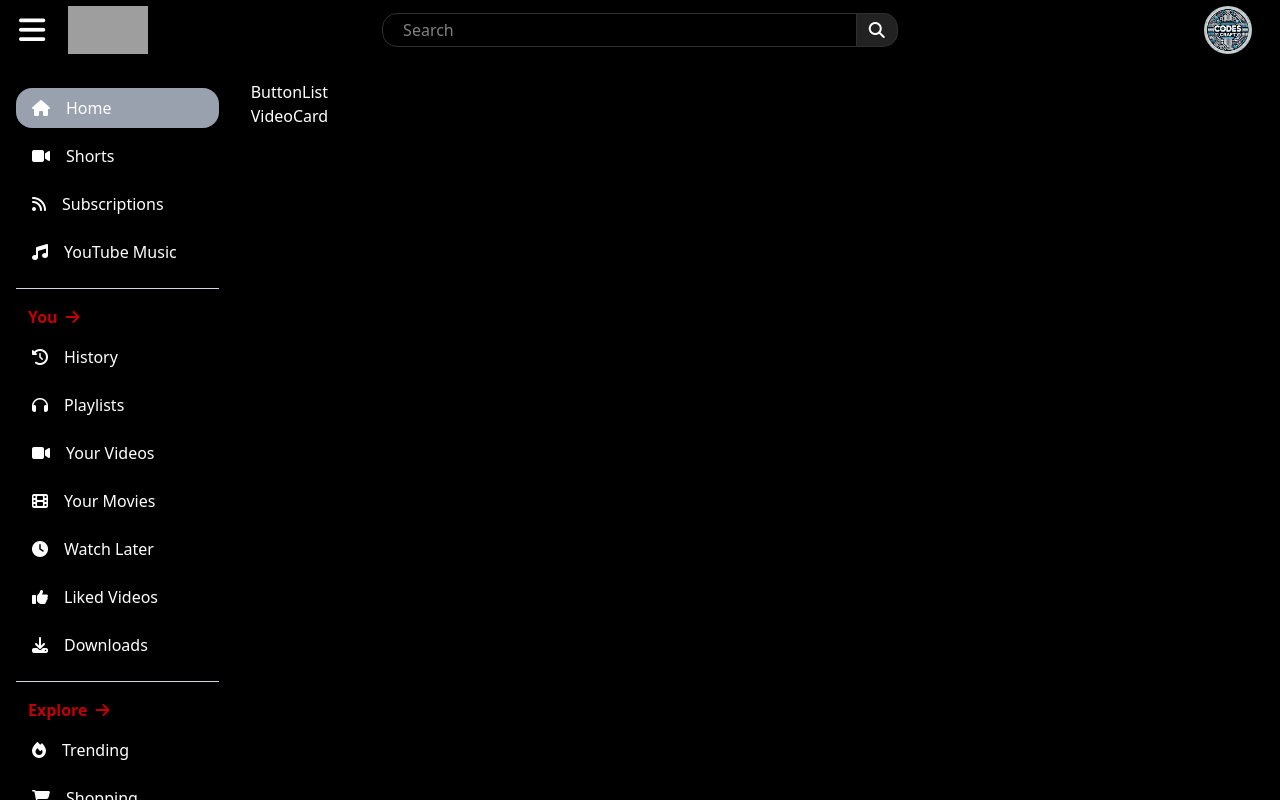
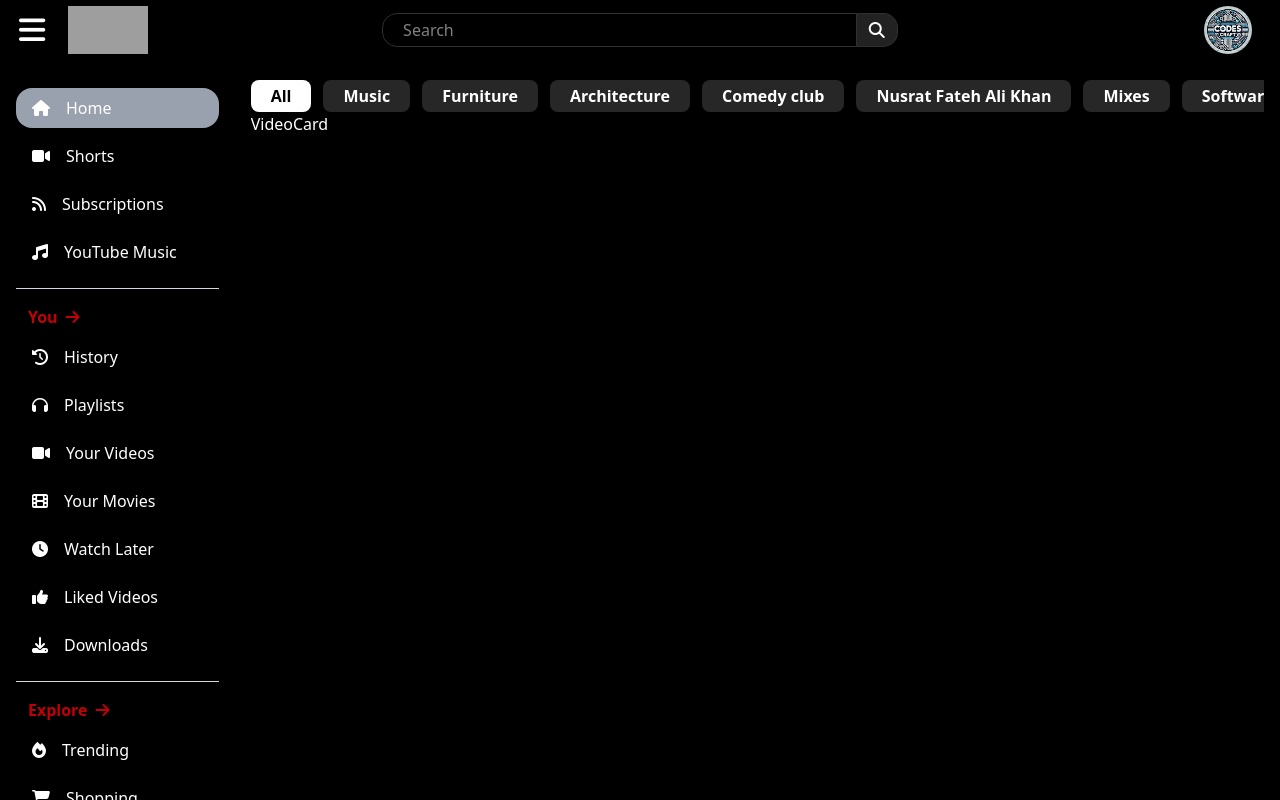
Before and after one commit to sho4516/my-Youtube, a React (Vite) app: page / in a window 1280 px wide. Built offline with nearby package versions, Linux system fonts and the light colour scheme; grey boxes are pictures that could not be loaded.

Commit message:
buttons added

```diff
--- /dev/null
+++ b/src/components/Button.jsx
@@ -0,0 +1,16 @@
+import React from "react";
+
+const Button = ({ name, selected, onClick }) => {
+  return (
+    <button
+      className={`bg-[#272727] px-5 py-1 rounded-lg cursor-pointer hover:bg-[#3f3f3f] transition w-auto font-extrabold ${
+        name === selected ? "bg-white text-black hover:bg-white" : ""
+      }`}
+      onClick={() => onClick(name)}
+    >
+      {name}
+    </button>
+  );
+};
+
+export default Button;
--- a/src/components/ButtonList.jsx
+++ b/src/components/ButtonList.jsx
@@ -1,9 +1,43 @@
-import React from 'react'
+import React, { useState } from "react";
+import Button from "./Button";
+
+const buttons = [
+  "All",
+  "Music",
+  "Furniture",
+  "Architecture",
+  "Comedy club",
+  "Nusrat Fateh Ali Khan",
+  "Mixes",
+  "Software Engineering",
+  "Disha Vakani",
+  "Kapil Sharma",
+  "Dramedy",
+  "Empires",
+  "Jukebox",
+  "T-seris",
+  "Apple",
+  "Game-shows",
+];
 
 const ButtonList = () => {
+  const [selected, setSelected] = useState("All");
+
+  const handleButtonClick = (button) => {
+    setSelected(button);
+  };
+
   return (
-    <div>ButtonList</div>
-  )
-}
+    <div className="flex flex-row gap-3 overflow-x-scroll scrollbar-hide whitespace-nowrap items-center">
+      {buttons.map((button) => (
+        <Button
+          name={button}
+          selected={selected}
+          onClick={() => handleButtonClick(button)}
+        />
+      ))}
+    </div>
+  );
+};
 
-export default ButtonList
+export default ButtonList;
--- a/src/components/MainContainer.jsx
+++ b/src/components/MainContainer.jsx
@@ -4,7 +4,7 @@
 
 const MainContainer = () => {
   return (
-    <div className='w-full overflow-y-hidden'>
+    <div className='w-full overflow-hidden'>
         <ButtonList />
         <VideoCard />
     </div>
```
